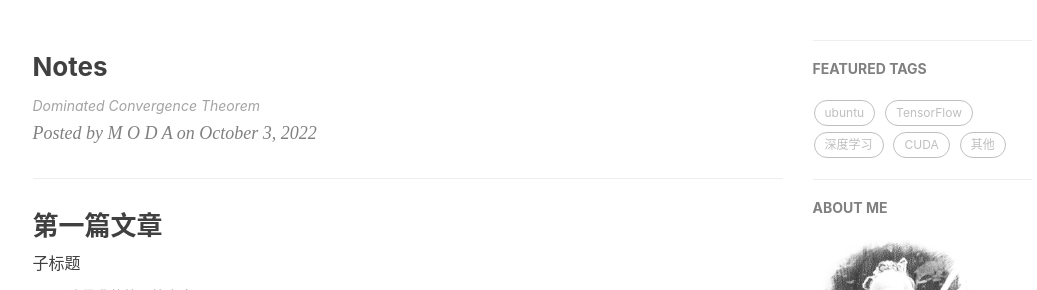
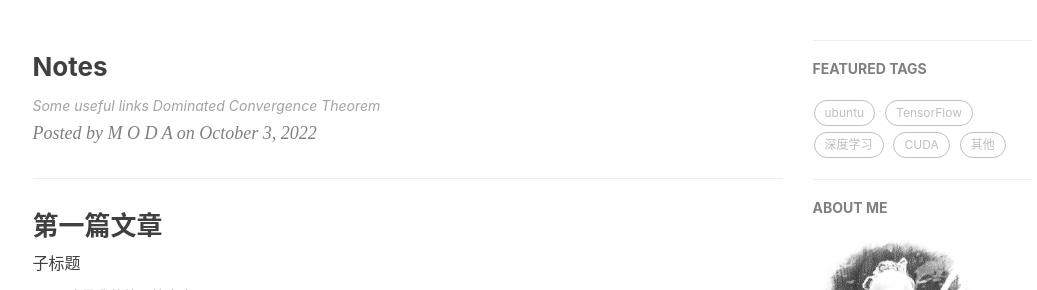
Before and after one commit to chenpnn/chenpnn.github.io, a Jekyll site: the page built from index.html, in a window 1280 px wide. Shown: the part 398-688 px from the top of the page, without its empty margins (135-1172 px from the left). Built offline with Jekyll 4.4.1, drawn with Linux system fonts in a browser that asks for light colours; nearby versions of some CDN libraries; library files that are not in the unit come from our copies; the list of posts is cut into pages by our own code; comment, search, counter and statistics services are not loaded.

Commit message:
Update 2022-10-03-notes.md
Signed-off-by: Peng Chen <chpeng2535@gmail.com>

```diff
--- a/_posts/2022-10-03-notes.md
+++ b/_posts/2022-10-03-notes.md
@@ -1 +1,2 @@
-[Dominated Convergence Theorem](https://www.math3ma.com/blog/dominated-convergence-theorem)
+## Some useful links
+* [Dominated Convergence Theorem](https://www.math3ma.com/blog/dominated-convergence-theorem)
```
